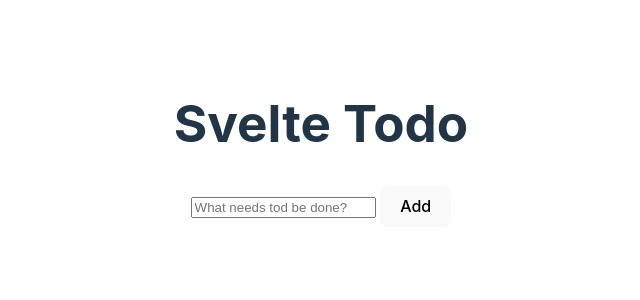
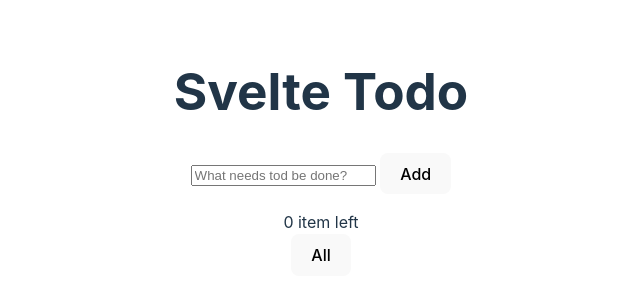
Before and after one commit to Eduardo-J-Morales/Pure-svelte-store-CRUD-TODO-App, a Svelte app: page / in a window 1280 px wide. Shown: the part 248-548 px from the top of the page, without its empty margins (319-959 px from the left). Built offline with nearby package versions, Linux system fonts and the light colour scheme.

Commit message:
Creating a counter for the remaining tasks.

```diff
--- a/src/App.svelte
+++ b/src/App.svelte
@@ -82,6 +82,15 @@ onMount(()=> null)
         </li>
       {/each}
     </ul>
+    <div class="todo-footer">
+      <span>{remainingTodos} item{remainingTodos === 1 ? 's': '' } left</span>
+      <div class="filters">
+        <button
+        class:active={$todoStore.filter === 'all'}
+        on:click={() => todoStore.setFilter('all')}
+        >All</button>
+      </div>
+    </div>
   </div>
  </div>
 </main>
```
